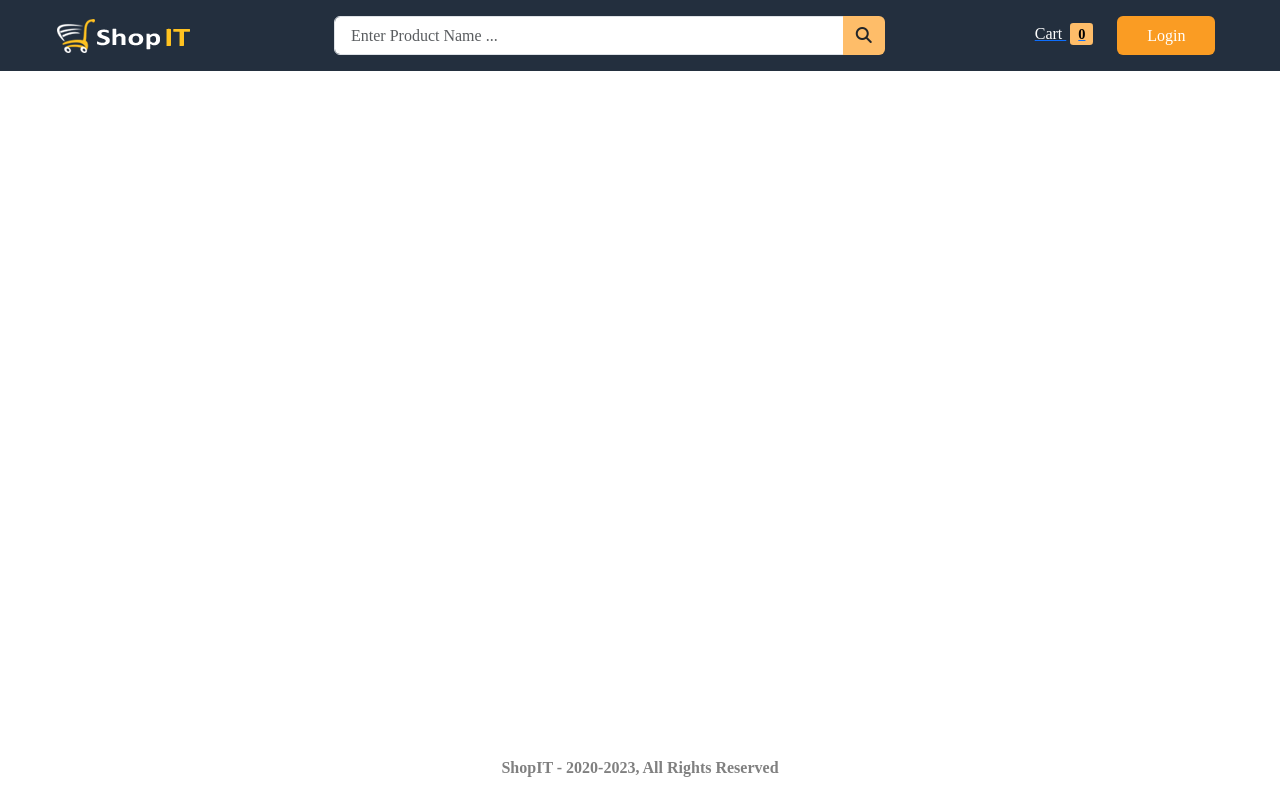
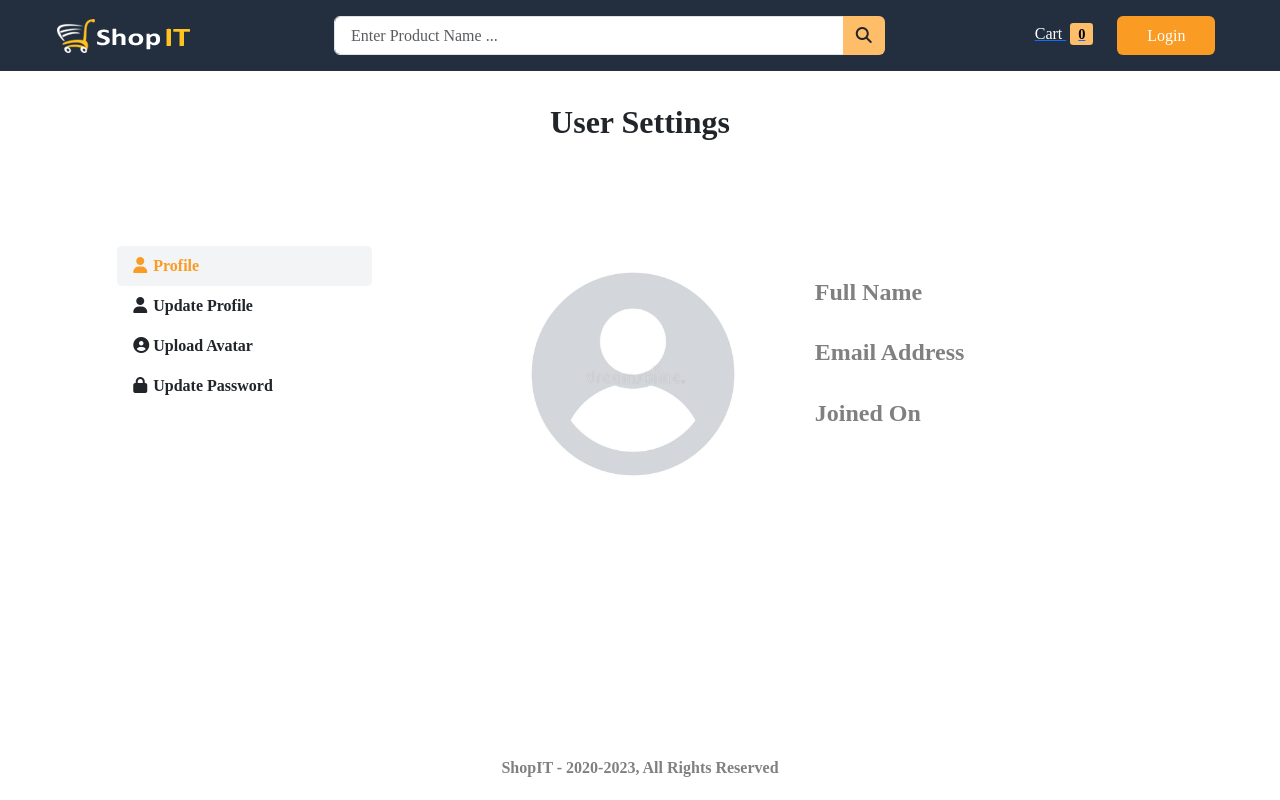
Before and after one commit to lgirao/shop-it, a React (Vite) app in the folder frontend/: page /profile in a window 1280 px wide. Built offline with nearby package versions, Linux system fonts and the light colour scheme; no server answers; a web font is replaced by a local one.

Commit message:
user layout/profile

```diff
--- a/frontend/src/App.jsx
+++ b/frontend/src/App.jsx
@@ -7,6 +7,7 @@
 import ProductDetails from './components/product/productDetails';
 import Login from './components/auth/Login';
 import Register from './components/auth/Register';
+import Profile from './components/user/Profile';
 
 
 function App() {
@@ -22,6 +23,7 @@
             <Route path="/product/:id" element={<ProductDetails />} />
             <Route path="/login" element={<Login />} />
             <Route path="/register" element={<Register />} />
+            <Route path="/profile" element={<Profile />} />
           </Routes>
         </div>
         <Footer />
--- /dev/null
+++ b/frontend/src/components/layout/SideMenu.jsx
@@ -0,0 +1,56 @@
+import React, { useState } from 'react';
+import { Link } from "react-router-dom";
+
+const SideMenu = () => {
+
+    const menuItems = [
+        {
+            name: "Profile",
+            url: "/profile",
+            icon: "fas fa-user"
+        },
+        {
+            name: "Update Profile",
+            url: "/profile/update_profile",
+            icon: "fas fa-user"
+        },
+        {
+            name: "Upload Avatar",
+            url: "/profile/upload_avatar",
+            icon: "fas fa-user-circle"
+        },
+        {
+            name: "Update Password",
+            url: "/profile/update_password",
+            icon: "fas fa-lock"
+        },
+    ];
+
+    const [activeMenuItem, setActiveMenuItem] = useState(location.pathname);
+
+    const handleMenuItemClick = (menuItemUrl) => {
+        setActiveMenuItem(menuItemUrl)
+    };
+
+    return (
+        <div className="list-group mt-5 pl-4">
+            {menuItems.map((menuItem, index) => (
+                <Link
+                    key={index}
+                    to={menuItem.url}
+                    className={
+                        `fw-bold list-group-item list-group-item-action
+                        ${activeMenuItem.includes(menuItem.url) ? "active" : ""}`
+                    }
+                    aria-current={activeMenuItem.includes(menuItem.url) ? "true" : "false"}
+                    onClick={() => handleMenuItemClick(menuItem.url)}
+                >
+                    <i className={`${menuItem.icon} fa-fw pe-2`}></i>
+                    {menuItem.name}
+                </Link>
+            ))}
+        </div>
+    )
+}
+
+export default SideMenu
--- /dev/null
+++ b/frontend/src/components/layout/UserLayout.jsx
@@ -0,0 +1,23 @@
+import React from 'react';
+import SideMenu from "./SideMenu";
+
+const UserLayout = ({children}) => {
+  return (
+    <div>
+      <div className="mt-2 mb-4 py-4">
+        <h2 className="text-center fw-bolder">User Settings</h2>
+      </div>
+
+      <div className="container">
+        <div className="row justify-content-around">
+          <div className="col-12 col-lg-3">
+            <SideMenu />
+          </div>
+          <div className="col-12 col-lg-8 user-dashboard">{children}</div>
+        </div>
+      </div>
+    </div>
+  )
+}
+
+export default UserLayout;
--- /dev/null
+++ b/frontend/src/components/user/Profile.jsx
@@ -0,0 +1,37 @@
+import React from 'react';
+import UserLayout from '../layout/UserLayout';
+import { useSelector } from "react-redux";
+
+const Profile = () => {
+    const { user } = useSelector((state) => state.auth);
+
+    return (
+        <UserLayout>
+            <div className="row justify-content-around mt-5 user-info">
+                <div className="col-12 col-md-3">
+                    <figure className="avatar avatar-profile">
+                        <img
+                            className="rounded-circle img-fluid"
+                            src={user?.avatar ? user?.avatar?.url : "/images/default_avatar.jpg"}
+                            alt={user?.name}
+                        />
+                    </figure>
+                </div>
+
+                <div className="col-12 col-md-5">
+                    <h4>Full Name</h4>
+                    <p>{user?.name}</p>
+
+                    <h4>Email Address</h4>
+                    <p>{user?.email}</p>
+
+                    <h4>Joined On</h4>
+                    <p>{user?.createdAt?.substring(0, 10)}</p>
+                </div>
+            </div>
+
+        </UserLayout>
+    )
+}
+
+export default Profile;
```
